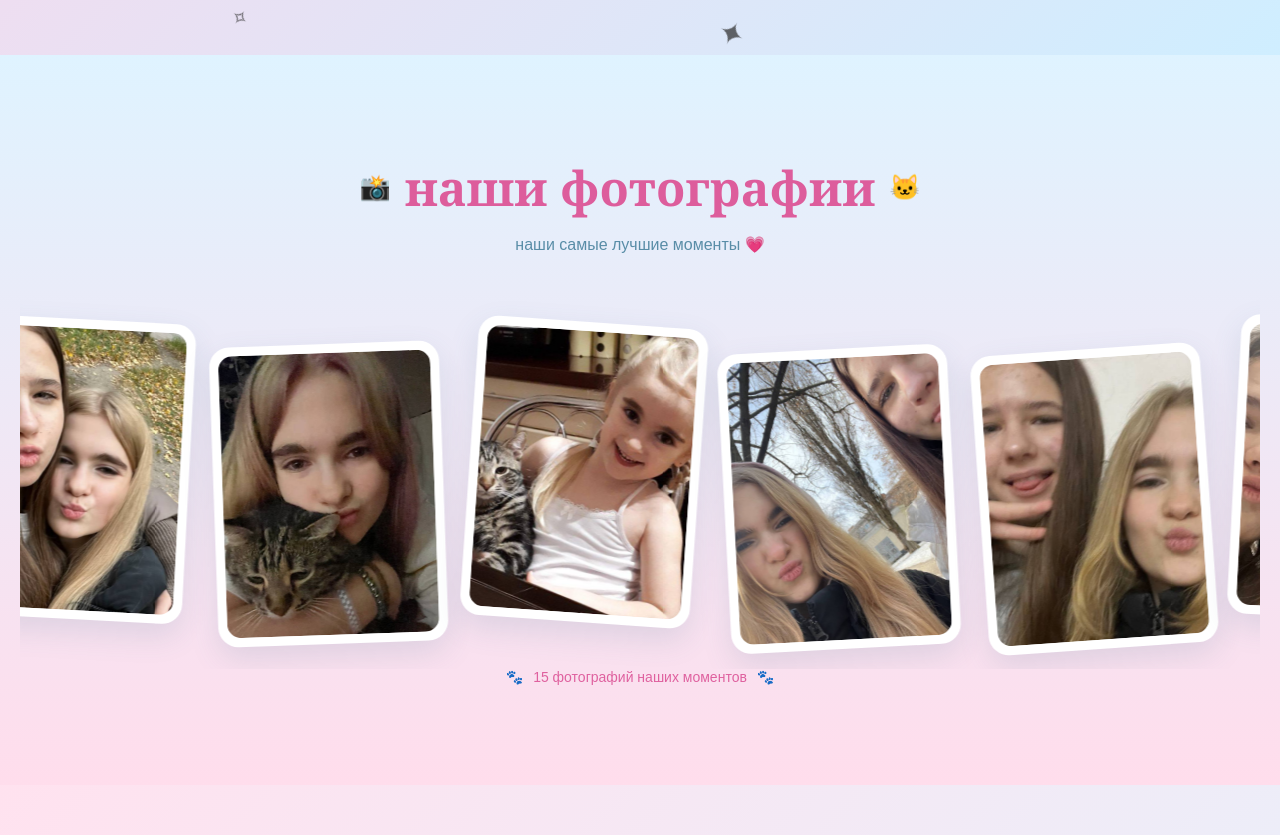
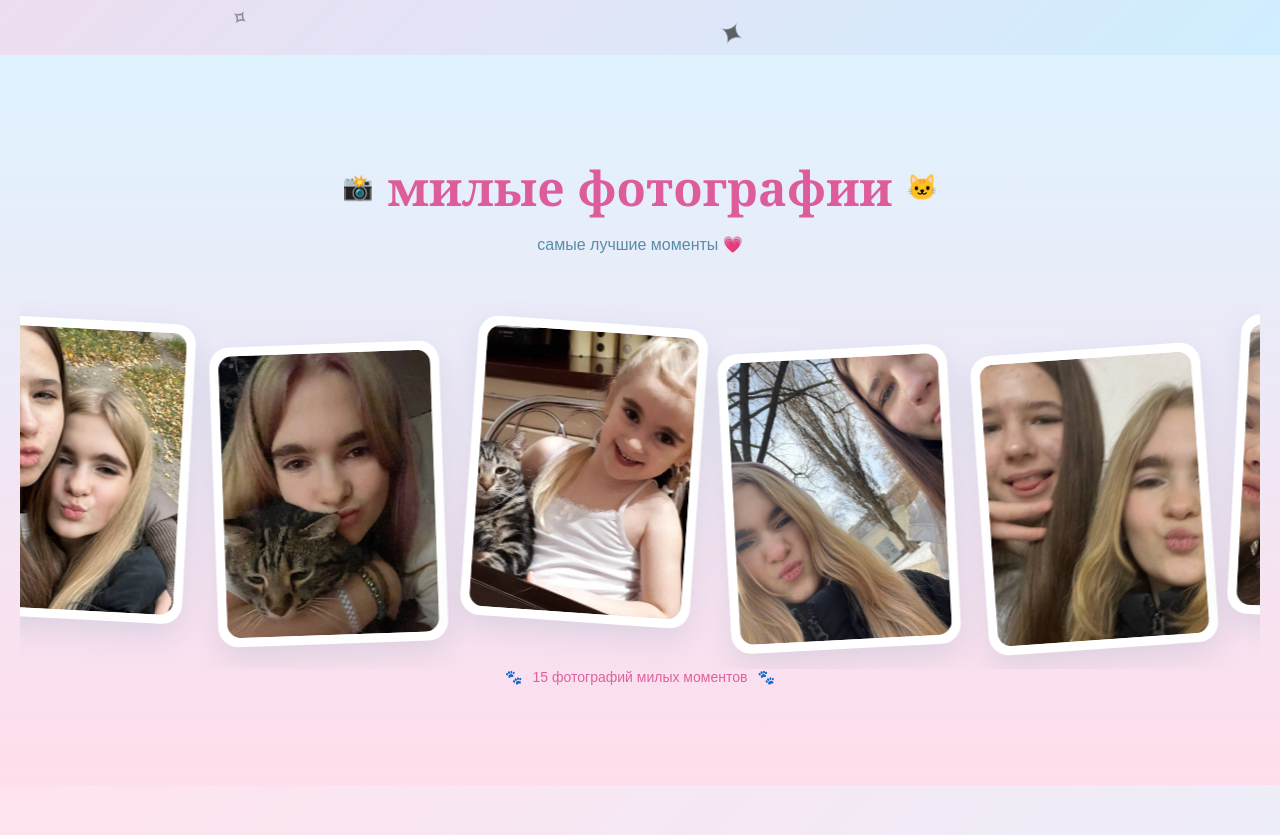
Before and after one commit to lillitochka/ulka-birthday-, a plain HTML site: page index.html in a window 1280 px wide. Shown: the part 745-1580 px from the top of the page. Drawn offline with Linux system fonts and the light colour scheme.

Commit message:
Change photo section text to 'милые фотографии'
Updated text in the photo section to use 'милые' instead of 'наши'.

```diff
--- a/index.html
+++ b/index.html
@@ -64,12 +64,12 @@
 
       <div class="section-title">
         <span>📸</span>
-        <h2>наши фотографии</h2>
+        <h2>милые фотографии</h2>
         <span>🐱</span>
       </div>
 
       <p class="section-description">
-        наши самые лучшие моменты 💗
+        самые лучшие моменты 💗
       </p>
 
       <div class="photo-tape">
@@ -142,7 +142,7 @@
 
       <div class="photo-note">
         <span>🐾</span>
-        <span>15 фотографий наших моментов</span>
+        <span>15 фотографий милых моментов</span>
         <span>🐾</span>
       </div>
 
@@ -198,7 +198,7 @@
             пусть у тебя будет много счастливых моментов,
             крутых воспоминаний и поводов улыбаться.
             надеюсь, что мы ещё очень много всего вместе
-            переживём и нас ждёт куча новых приколов 😭💗
+            переживём и нас ждёт куча новых приколов 💗
           </p>
 
           <p class="greeting-final">
```
